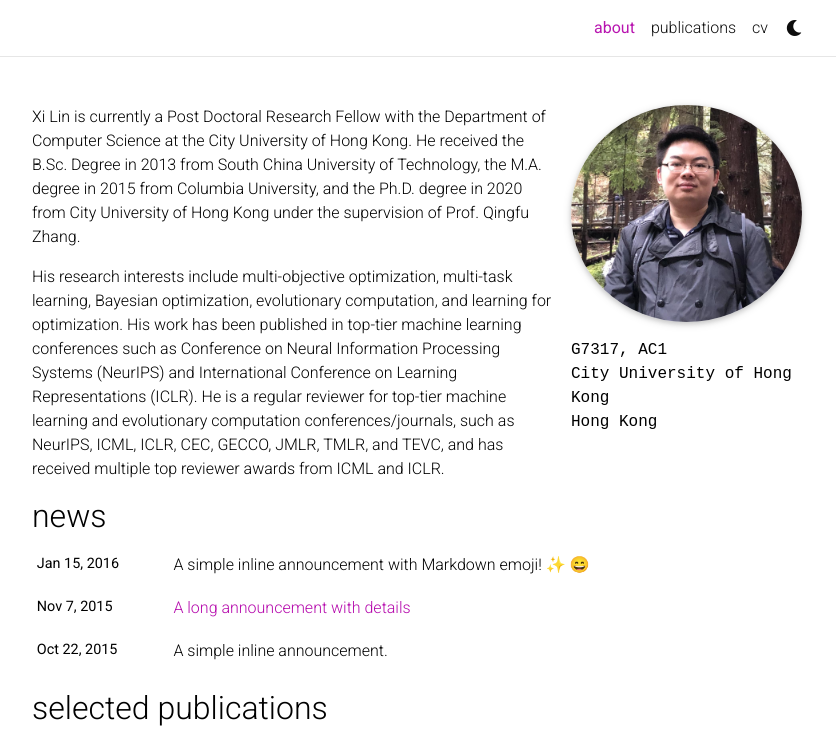
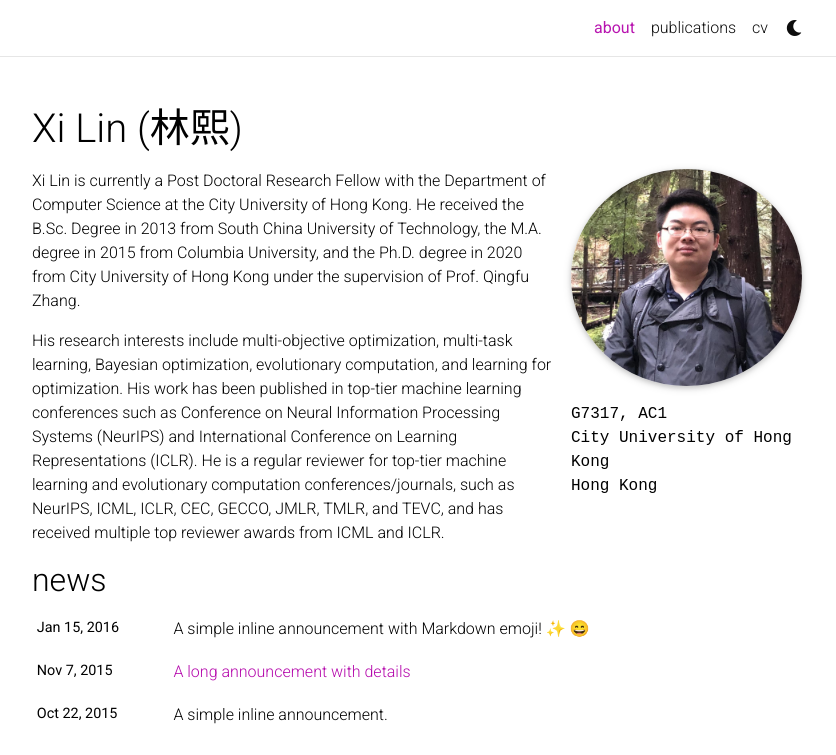
Before and after one commit to Xi-L/Xi-L.github.io, a Jekyll site: the page built from _pages/about.md, in a window 1280 px wide and 1089 px high, cut to the strip 0-755 px from the top of the window. Shown: the whole strip, without its empty margins (223-1059 px from the left). Built offline with Jekyll 4.4.1, drawn with Linux system fonts in a browser that asks for light colours; full-size pictures stand in for the smaller copies a plugin makes; emoji names are drawn with the system emoji font; comment, search, counter and statistics services are not loaded; a style sheet for code colours, icons or effects is not loaded.

Commit message:
Update about.html

```diff
--- a/_layouts/about.html
+++ b/_layouts/about.html
@@ -7,7 +7,7 @@ layout: default
         <header class="post-header">
           <h1 class="post-title">
 <!--            {% if site.title == "blank" -%}<span class="font-weight">{{ site.first_name }}</span> {{ site.middle_name }} <span class="font-weight">{{ site.last_name }}{%- else -%}{{ site.title }}{%- endif %} -->
-                <span class="font-weight">{{ Xi Lin (林熙） }}
+                <span class="font-weight">{{ "Xi Lin (林熙)" }}
           </h1>
           <p class="desc">{{ page.subtitle }}</p>
         </header>
```
